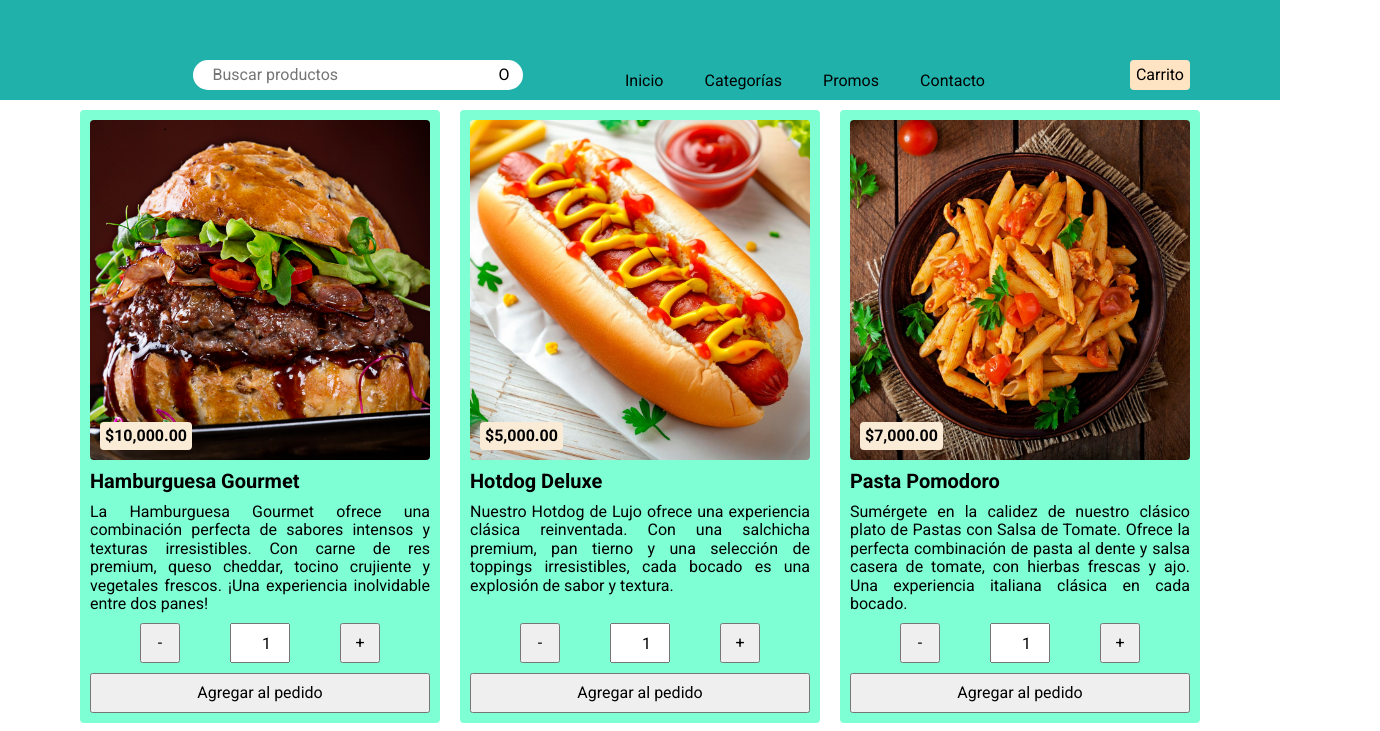
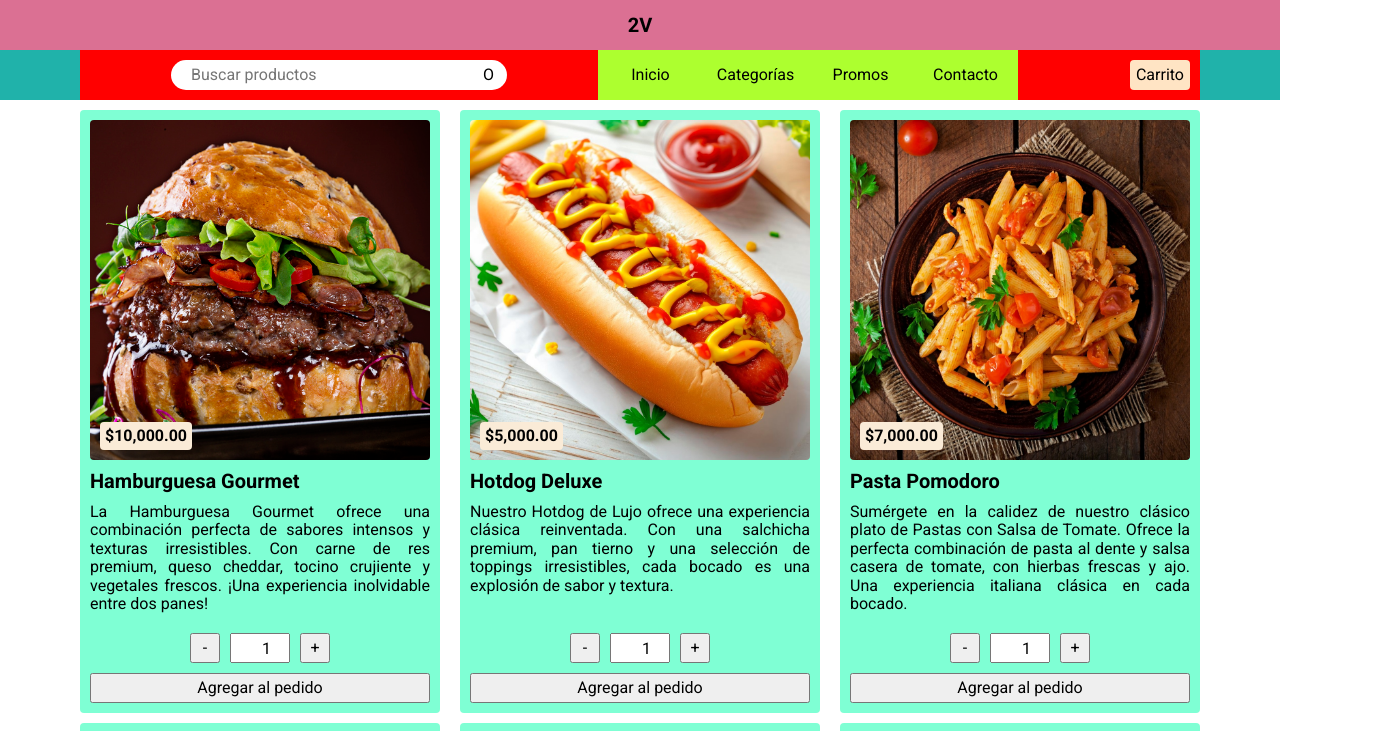
Before and after one commit to WalterAurelio/vite-viandas-practica, a React (Vite) app: page / in a window 1280 px wide. Shown: the top 731 px of the page, 1380 px wide, since content can reach past the window. Built offline with nearby package versions, Linux system fonts and the light colour scheme; a web font is replaced by a local one.

Commit message:
Se añadió el placeholder para el logo de la página.

```diff
--- a/src/App.jsx
+++ b/src/App.jsx
@@ -36,10 +36,14 @@ function App() {
   return (
     <CarritoContext.Provider value={{ agregarACarrito, eliminarDeCarrito }}>
       <EntradaContext.Provider value={entrada}>
+        <div className='container-aux'>
+        </div>
+
         <header className='header'>
           <div className='container-header'>
-
-            {/* <h1 className='logo'>Logo</h1> */}
+            <div className='container-logo'>
+              <h1 className='logo'>2V</h1>
+            </div>
 
             <HamburgerMenu />
 
@@ -60,12 +64,13 @@ function App() {
 
 
         {/* <section className='presentacion'>
-          <ImageCarousel />
-        </section> */}
+            <ImageCarousel />
+          </section> */}
 
         <main>
           <ListaPlatos listaPlatos={platos} />
         </main>
+
       </EntradaContext.Provider>
     </CarritoContext.Provider>
   );
--- a/src/scss/base/_globales.scss
+++ b/src/scss/base/_globales.scss
@@ -1,6 +1,7 @@
 html {
   font-size: 62.5%;
   box-sizing: border-box;
+
 }
 
 *, *:before, *:after {
@@ -15,3 +16,22 @@ body {
 h1, h2, h3, p {
   margin: 0;
 }
+
+// Código para ignorar el ancho del scrollbar
+
+@media (min-width: 1200px) {
+  html {
+    overflow-x: hidden;
+  }
+
+  body {
+    margin: 0;
+    width: 100vw;
+  }
+
+  body > * {
+    /* overflow-y: scroll; */
+    margin-right: -100px;
+    padding-right: 100px;
+  }
+}
--- a/src/scss/components/_ArticuloCarrito.scss
+++ b/src/scss/components/_ArticuloCarrito.scss
@@ -34,7 +34,7 @@
     grid-row: 1 / 2;
     grid-column: 2 / 3;
     margin-right: 1rem;
-    height: 25%;
+    height: 3rem;
   }
 }
 
@@ -51,8 +51,8 @@
     }
 
     .boton-eliminar {
+      margin-top: auto;
       grid-row: unset;
-      height: unset;
     }
   }
 }
@@ -80,19 +80,5 @@
       justify-content: space-between;
       height: 70%;
     }
-
-    .boton-eliminar {
-      height: max(40%, 3rem);
-      margin-top: auto;
-    }
   }
 }
-
-@media (min-width: 1200px) {
-  .articulo-carrito {
-
-    .boton-eliminar {
-      height: 100%;
-    }
-  }
-}
--- a/src/scss/components/_Carrito.scss
+++ b/src/scss/components/_Carrito.scss
@@ -46,7 +46,7 @@
 
 .container-total {
   position: fixed;
-  bottom: -6%;
+  bottom: -6rem;
   left: 0;
   height: 6%;
   width: 100%;
@@ -95,7 +95,7 @@
 
 @media (min-width: 1200px) {
   .boton-carrito {
-    top: 6rem;
+    top: 1rem;
 
     &.is-active {
       position: absolute;
@@ -105,7 +105,7 @@
   .carrito {
     padding: 2rem 2rem 0;
     position: absolute;
-    top: -5rem;
+    top: -10rem;
     left: unset;
     right: 0;
     height: 100%;
@@ -128,7 +128,7 @@
     display: flex;
     position: absolute;
     border-radius: 0 0 4px 4px;
-    top: 0;
+    top: -5rem;
     left: unset;
     right: 0;
     width: 40%;
@@ -136,9 +136,8 @@
     opacity: 0;
 
     &.is-active {
-      top: 600%;
+      top: 1100%;
       opacity: unset;
     }
-
   }
 }
--- a/src/scss/components/_HamburguerMenu.scss
+++ b/src/scss/components/_HamburguerMenu.scss
@@ -65,7 +65,13 @@
   }
 }
 
-@media (max-width: 768px) {
+@media (min-width: 768px) {
+  .hamburger {
+    order: -1;
+  }
+}
+
+@media (max-width: 1200px) {
   .hamburger,
   .navbar-mobile {
     display: unset;
--- a/src/scss/components/_ListaPlatos.scss
+++ b/src/scss/components/_ListaPlatos.scss
@@ -1,8 +1,9 @@
 .container-cards {
   display: grid;
   grid-template-columns:
-    repeat(auto-fit, minmax(min(100%, 360px), 1fr));
+    repeat(auto-fill, minmax(min(100%, 360px), 1fr));
   column-gap: 2rem;
-  max-width: 112rem; // 36rem cada card
+  row-gap: 1rem;
+  max-width: 112rem; // 36rem cada card + 2 * 2rem column gap
   margin: 0 auto;
 }
--- a/src/scss/components/_PlatoCard.scss
+++ b/src/scss/components/_PlatoCard.scss
@@ -1,10 +1,11 @@
 .plato-card {
   padding: 1rem;
   background-color: aquamarine;
-  margin-bottom: 1rem;
   border-radius: 4px;
   display: flex;
   flex-direction: column;
+  /* max-width: 36rem; */
+  margin: 0 auto;
 
   .container-img {
     display: flex;
@@ -28,7 +29,7 @@
   }
 
   .container-infoplato {
-    margin-bottom: 1rem;
+    margin-bottom: 2rem;
 
     .nombre-plato {
       font-size: $secondSize;
@@ -53,12 +54,12 @@
     .input-botones {
       width: 100%;
       display: flex;
-      justify-content: space-evenly;
+      justify-content: center;
       margin-bottom: 1rem;
     }
 
     .boton-agregar {
-      height: 4rem;
+      height: 3rem;
     }
   }
 }
@@ -66,12 +67,14 @@
 .input-botones {
   .boton,
   .input {
-    width: 4rem;
-    height: 4rem;
+    width: 3rem;
+    height: 3rem;
   }
 
   .input {
     width: 6rem;
     text-align: end;
+    margin-right: 1rem;
+    margin-left: 1rem;
   }
 }
--- a/src/scss/components/_SearchBar.scss
+++ b/src/scss/components/_SearchBar.scss
@@ -55,7 +55,8 @@
 
 @media (min-width: 768px) {
   .container-searchbar {
-    /* margin: 0 auto; */
+    margin-right: auto;
+    margin-left: 1rem;
 
     .input,
     .boton {
@@ -104,5 +105,7 @@
   .container-searchbar {
     margin: unset;
     width: 30%;
+    padding-bottom: 1rem;
+    height: 4rem;
   }
 }
--- a/src/scss/layout/_app.scss
+++ b/src/scss/layout/_app.scss
@@ -1,3 +1,18 @@
+.container-logo {
+  position: fixed;
+  top: 0;
+  left: 0;
+  right: 0;
+  height: 5rem;
+  display: flex;
+  justify-content: center;
+  align-items: center;
+
+  .logo {
+    font-size: $secondSize;
+  }
+}
+
 .header {
   background-color: lightseagreen;
 }
@@ -8,13 +23,8 @@
   max-width: 112rem;
   margin: 0 auto;
   padding: 1rem;
-  background-color: lightseagreen;
-  // background-color: red;
+  background-color: red;
   position: relative;
-
-  .logo {
-    display: none;
-  }
 
   .navbar-desktop {
     display: none;
@@ -22,6 +32,18 @@
     a {
       text-decoration: none;
       color: #000;
+      background-color: greenyellow;
+      padding-bottom: 1rem;
+      padding-top: 1rem;
+      height: 5rem;
+      display: flex;
+      align-items: center;
+      justify-content: center;
+      width: 100%;
+
+      &:hover {
+        background-color: blue;
+      }
     }
   }
 }
@@ -31,30 +53,47 @@ main {
 }
 
 @media (min-width: 768px) {
-  .container-header {
-    justify-content: space-between;
+  .container-logo {
+    position: unset;
+    height: unset;
+    margin-left: auto;
   }
 }
 
 @media (min-width: 1200px) {
+  .container-aux {
+    height: 5rem;
+    background-color: palevioletred;
+  }
+
+  .container-logo {
+    position: fixed;
+    height: 5rem;
+    justify-content: center;
+    align-items: center;
+  }
+
   .header {
     position: sticky;
+    top: 0;
     z-index: 1;
   }
 
   .container-header {
-    height: 10rem;
+    // height: 10rem;
+    height: 5rem;
     justify-content: space-evenly;
     align-items: flex-end;
+    padding: unset;
 
     .logo {
       display: unset;
     }
 
     .navbar-desktop {
-      width: 36rem;
+      width: 42rem;
       display: flex;
-      justify-content: space-between;
+      justify-content: space-around;
     }
   }
 }
```
